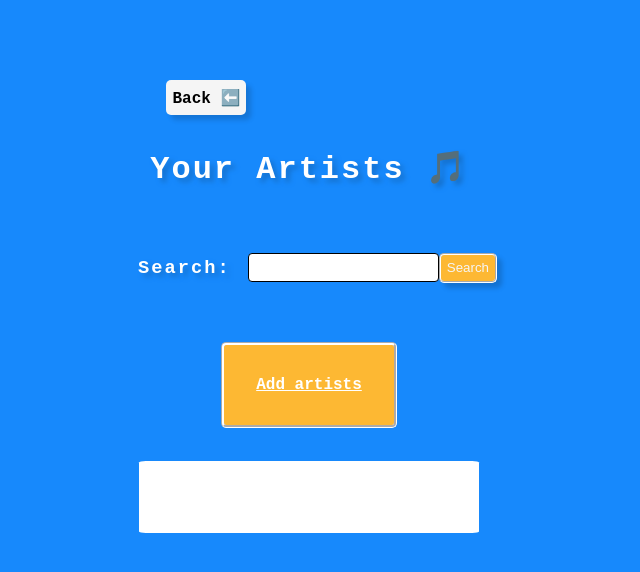
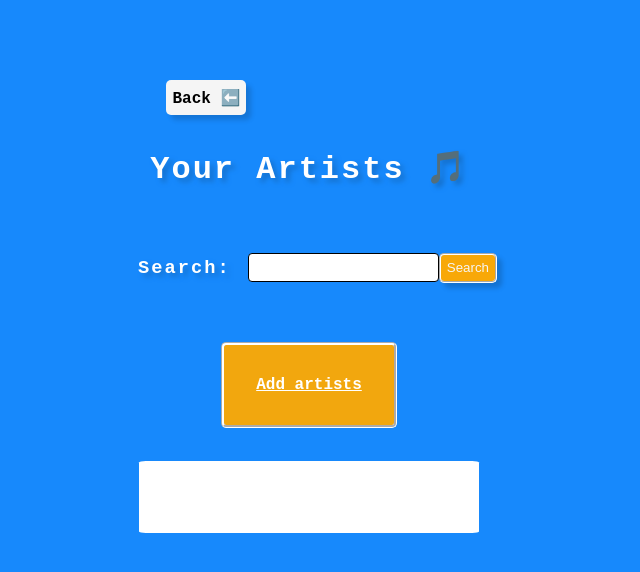
Before and after one commit to tatefrost/Stalk-Star, a Flask app: page /artists/1 in a window 1280 px wide. Shown: the top 572 px of the page, without its empty margins (331-971 px from the left). Run offline with Flask 2, Linux system fonts and the light colour scheme; the visitor is signed in with stand-in values (Sample User, id 1); data that the repository does not hold is empty; parts of the project's set-up code (start-up, migrations or seed data) failed here and were passed over.

Commit message:
darkened buttons for better contrast

```diff
--- a/static/css/stalk-star.css
+++ b/static/css/stalk-star.css
@@ -55,7 +55,7 @@ p {
 }
 
 #signup, #signin, #updatefollowings, #signout {
-  background-color: #FDB833;
+  background-color: #ffaa00f9;
   height: 100px;
   width: 200px;
   border-radius: 5px;
@@ -191,7 +191,7 @@ a {
 }
 
 .buttons {
-  background-color: #FDB833;
+  background-color: #ffaa00f7;
   color: whitesmoke;
   border-radius: 5px;
   text-decoration: none;
@@ -261,7 +261,7 @@ form {
 }
 
 #add-artist {
-  background-color: #FDB833;
+  background-color: #ffaa00f1;
   height: 80px;
   width: 170px;
   border-radius: 5px;
```
